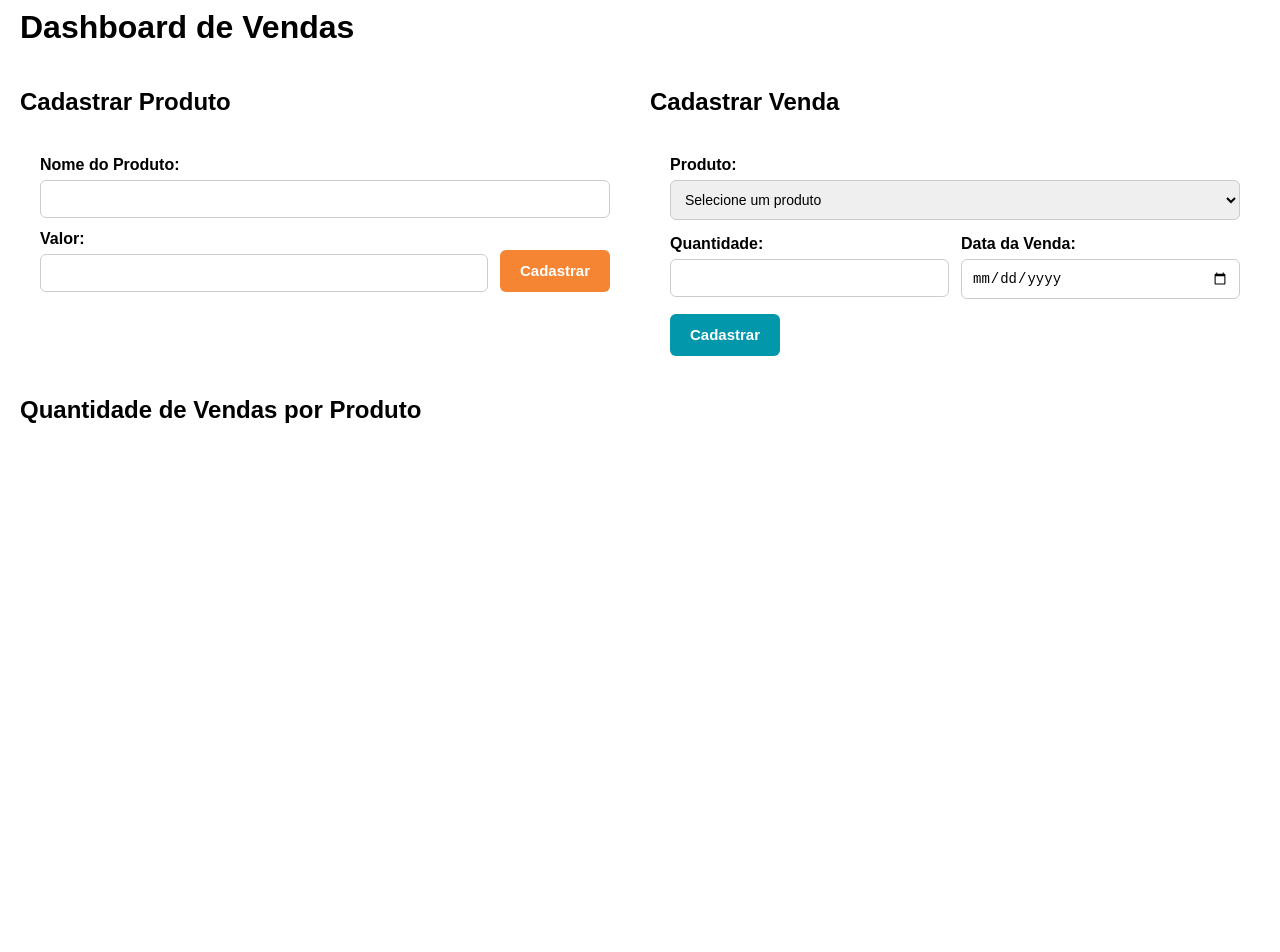
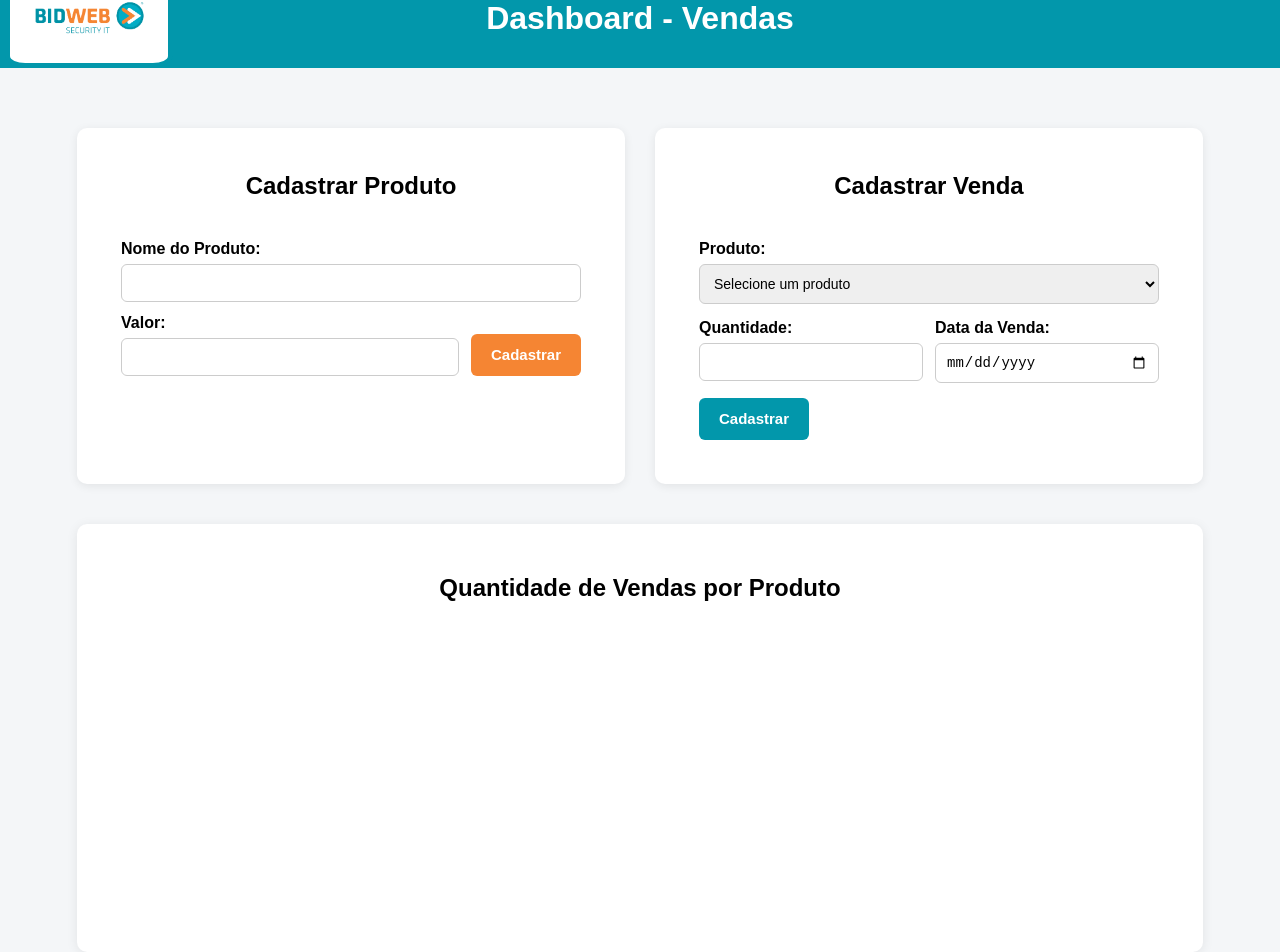
Before and after one commit to gheysonmelo/tc-bidweb-front, a React (Create React App) app: page /dashboard in a window 1280 px wide. Shown: the part 32-984 px from the top of the page. Before the commit the page ends 800 px from the top, so only its background shows below. Built offline with nearby package versions, Linux system fonts and the light colour scheme.

Commit message:
refactor: putting style in the pages

```diff
--- a/src/pages/Dashboard.js
+++ b/src/pages/Dashboard.js
@@ -1,24 +1,99 @@
 import React from "react";
 import SalesBarChart from "../components/charts/SalesBarChart";
+import SalesLineChart from "../components/charts/SalesLineChart";
 import ProductForm from "../components/forms/ProductForm";
 import SaleForm from "../components/forms/SaleForm";
+import Header from "../components/Header";
 
 const Dashboard = () => {
+  const formWidth = 500;
+  const formGap = 30;
+
   return (
-    <div style={{ padding: "20px" }}>
-      <h1>Dashboard de Vendas</h1>
-      <div style={{ display: "flex", gap: "20px", marginBottom: "20px" }}>
-        <div style={{ flex: 1 }}>
-          <h2>Cadastrar Produto</h2>
-          <ProductForm />
+    <div style={{ background: "#f4f6f8", minHeight: "100vh" }}>
+      <Header />
+      <div
+        style={{
+          padding: "40px 60px",
+          maxWidth: "1400px",
+          margin: "0 auto",
+          display: "flex",
+          flexDirection: "column",
+          gap: "40px",
+          alignItems: "center",
+        }}
+      >
+        {/* Seção de formulários */}
+        <div
+          style={{
+            display: "flex",
+            gap: `${formGap}px`,
+            flexWrap: "wrap",
+            justifyContent: "center",
+          }}
+        >
+          <div
+            style={{
+              width: `${formWidth}px`,
+              background: "#fff",
+              padding: "24px",
+              borderRadius: "10px",
+              boxShadow: "0 2px 10px rgba(0,0,0,0.08)",
+            }}
+          >
+            <h2 style={{ textAlign: "center", marginBottom: "20px" }}>
+              Cadastrar Produto
+            </h2>
+            <ProductForm />
+          </div>
+          <div
+            style={{
+              width: `${formWidth}px`,
+              background: "#fff",
+              padding: "24px",
+              borderRadius: "10px",
+              boxShadow: "0 2px 10px rgba(0,0,0,0.08)",
+            }}
+          >
+            <h2 style={{ textAlign: "center", marginBottom: "20px" }}>
+              Cadastrar Venda
+            </h2>
+            <SaleForm />
+          </div>
         </div>
-        <div style={{ flex: 1 }}>
-          <h2>Cadastrar Venda</h2>
-          <SaleForm />
+
+        {/* Gráfico de Vendas por Produto */}
+        <div
+          style={{
+            background: "#fff",
+            padding: "30px",
+            borderRadius: "10px",
+            boxShadow: "0 2px 12px rgba(0,0,0,0.08)",
+            width: "1066px",
+          }}
+        >
+          <h2 style={{ textAlign: "center", marginBottom: "20px" }}>
+            Quantidade de Vendas por Produto
+          </h2>
+          <SalesBarChart />
+        </div>
+
+        {/* Gráfico de Evolução das Vendas ao Longo do Tempo */}
+        <div
+          style={{
+            background: "#fff",
+            padding: "30px",
+            borderRadius: "10px",
+            boxShadow: "0 2px 12px rgba(0,0,0,0.08)",
+            width: "1066px",
+          }}
+        >
+          <h2 style={{ textAlign: "center", marginBottom: "20px" }}>
+            Evolução das Vendas ao Longo do Tempo
+          </h2>
+          <SalesLineChart />
         </div>
       </div>
-      <h2>Quantidade de Vendas por Produto</h2>
-      <SalesBarChart />
     </div>
   );
 };
--- a/src/pages/LoginPage.js
+++ b/src/pages/LoginPage.js
@@ -1,28 +1,63 @@
 import React, { useState } from "react";
 import LoginForm from "../components/forms/LoginForm";
 import RegisterForm from "../components/forms/RegisterForm";
+import Header from "../components/Header";
 
 const LoginPage = () => {
   const [showRegister, setShowRegister] = useState(false);
 
   return (
-    <div style={{ margin: "0 auto", maxWidth: "400px", padding: "20px" }}>
+    <div
+      style={{
+        maxWidth: "400px",
+        margin: "50px auto",
+        padding: "20px",
+        boxShadow: "0 0 10px rgba(0,0,0,0.1)",
+        borderRadius: "8px",
+        background: "#fff",
+      }}
+    >
+      <Header />
       {showRegister ? (
         <>
-          <h2>Criar Novo Usuário</h2>
+          <h2 style={{ textAlign: "center" }}>Criar Novo Usuário</h2>
           <RegisterForm />
-          <p>
+          <p style={{ textAlign: "center" }}>
             Já possui uma conta?{" "}
-            <button onClick={() => setShowRegister(false)}>Fazer Login</button>
+            <button
+              onClick={() => setShowRegister(false)}
+              style={{
+                background: "#4CAF50",
+                color: "#fff",
+                border: "none",
+                padding: "8px 16px",
+                borderRadius: "4px",
+                cursor: "pointer",
+              }}
+            >
+              Fazer Login
+            </button>
           </p>
         </>
       ) : (
         <>
-          <h2>Login</h2>
+          <h2 style={{ textAlign: "center" }}>Login</h2>
           <LoginForm />
-          <p>
+          <p style={{ textAlign: "center" }}>
             Não possui conta?{" "}
-            <button onClick={() => setShowRegister(true)}>Cadastrar</button>
+            <button
+              onClick={() => setShowRegister(true)}
+              style={{
+                background: "#4CAF50",
+                color: "#fff",
+                border: "none",
+                padding: "8px 16px",
+                borderRadius: "4px",
+                cursor: "pointer",
+              }}
+            >
+              Cadastrar
+            </button>
           </p>
         </>
       )}
```
